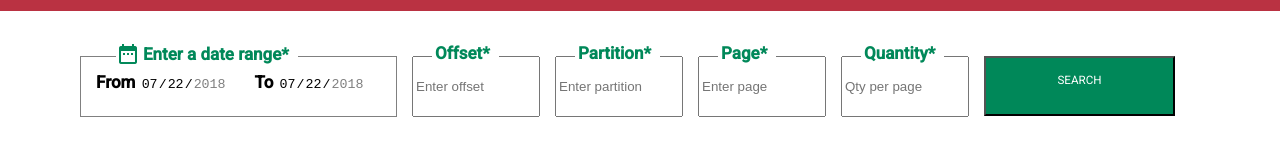
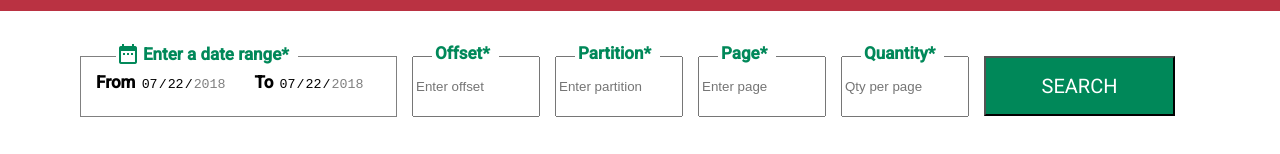
Before and after one commit to leovdev/kafka-dashboard-undelivered-dlq, an Angular app: page /home in a window 1280 px wide. Shown: the part 189-343 px from the top of the page. Built offline with nearby package versions, Linux system fonts and the light colour scheme.

Commit message:
form submit button text styled

```diff
--- a/src/app/messages/messages.component.css
+++ b/src/app/messages/messages.component.css
@@ -6,6 +6,8 @@ button{
 
 button > h5{
     color: white;
+    margin-bottom: 0px;
+    font-size: 20px;
 }
 
 #form-container {
```
